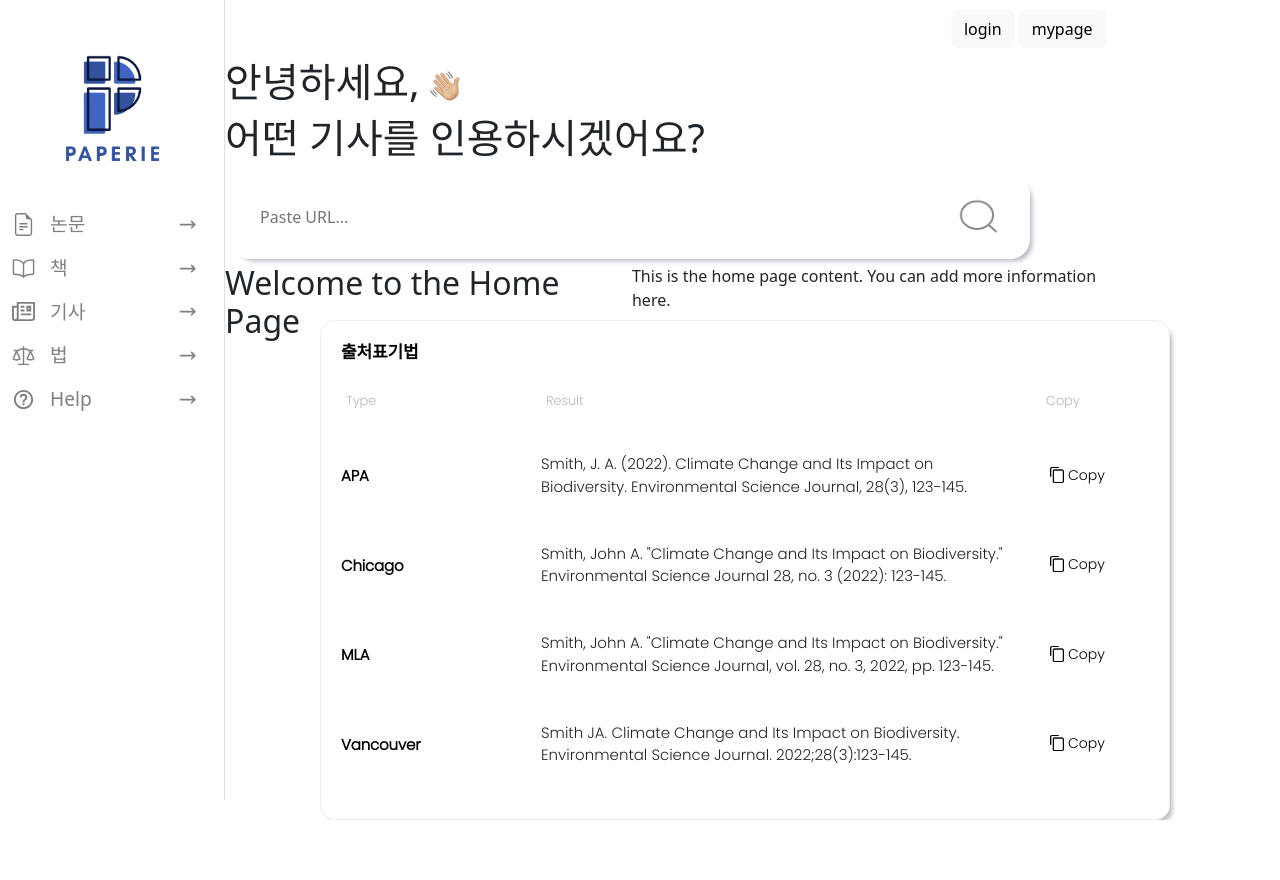
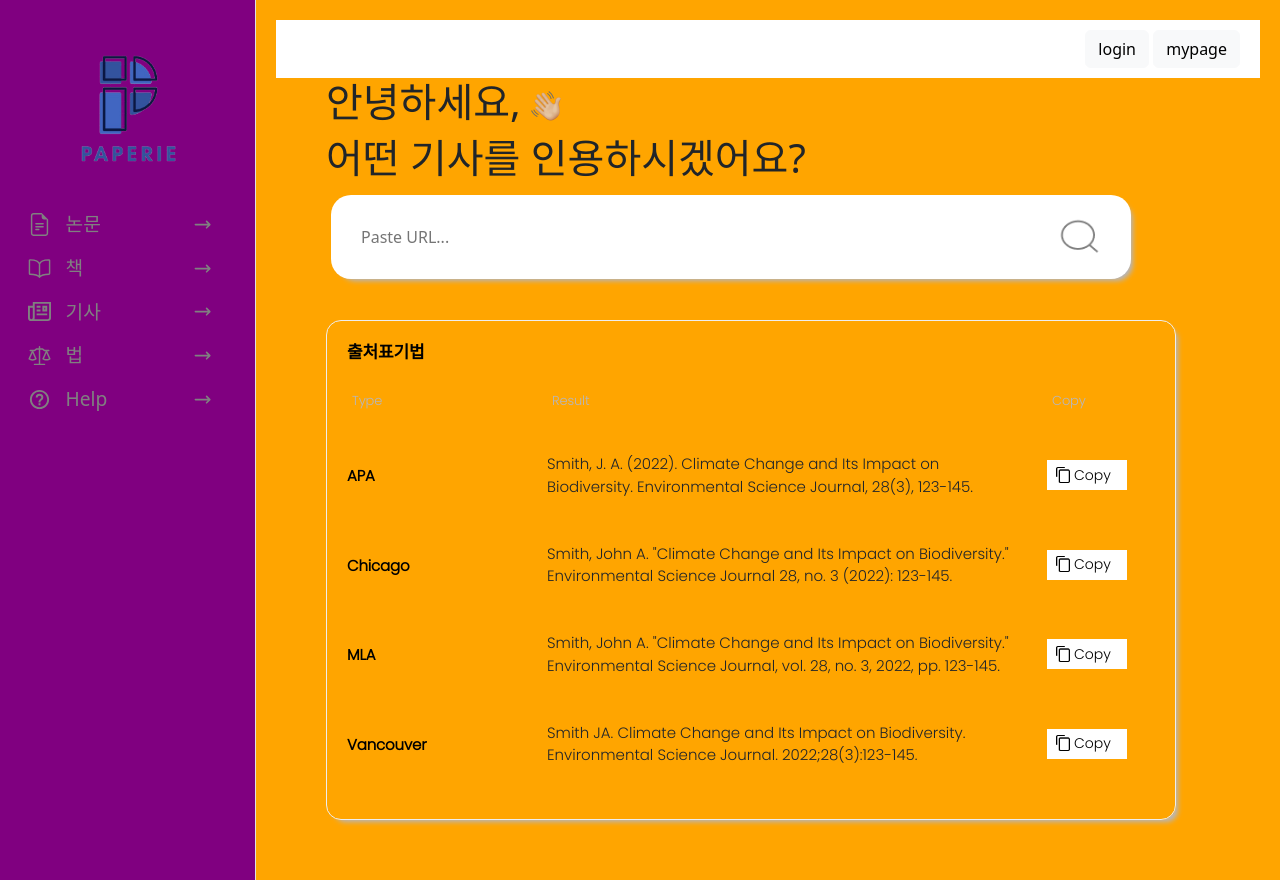
Before and after one commit to uujeongLee/paperie-front, a React (Create React App) app: page / in a window 1280 px wide. Before the commit the page ends 820 px from the top, so only its background shows below. Built offline with nearby package versions, Linux system fonts and the light colour scheme.

Commit message:
레이아웃 수정
app.js에서 reference 컴포넌트와 search 컴포넌트의 container를 생성하여 왼쪽 마진을 설정. 보기 쉽게 하기 위해서 배경색을 사이드바는 보라색, 나머지는 주황색으로 임의로 설정

```diff
--- a/src/App.js
+++ b/src/App.js
@@ -2,17 +2,13 @@
 
 import React from "react";
 import styled from "styled-components";
-import { BrowserRouter, Switch, Route } from "react-router-dom";
+import { BrowserRouter } from "react-router-dom";
 import Sidebar from "./components/Sidebar";
-import Home from "./pages/Home";
-import MyList from "./pages/MyList";
 import TopBar from "./components/TopBar";
-import Hello from "./components/Hello"; //Hello 컴포넌트를 가져오도록 수정
-import References from "./components/References"; //테이블
 import Search from "./components/search";
+import References from "./components/References";
 
-
-import 'bootstrap/dist/css/bootstrap.min.css'; //부트스트랩 import
+import 'bootstrap/dist/css/bootstrap.min.css'; // 부트스트랩 임포트
 
 const AppContainer = styled.div`
   display: flex;
@@ -20,34 +16,44 @@ const AppContainer = styled.div`
 `;
 
 const SidebarContainer = styled.div`
-  width: 100%;
+  width: 20%;
+  background-color: purple;
 `;
 
 const ContentContainer = styled.div`
   flex: 1;
   display: flex;
   flex-direction: column;
+  background-color: orange;
+  padding: 20px;
+`;
+
+const SearchContainer = styled.div`
+  margin-left: 50px; /* 필요에 따라 여백 조절 */
+  flex-direction: column;
+`;
+
+const ReferencesContainer = styled.div`
+  margin-left: 50px; /* 필요에 따라 여백 조절 */
 `;
 
 class App extends React.Component {
   render() {
     return (
       <BrowserRouter>
-        <AppContainer>
-
           <Sidebar />
-
           <ContentContainer>
             <TopBar />
-            <Search/>
-            <References />
-            <Switch>
+            <SearchContainer><Search/></SearchContainer>
+
+            <ReferencesContainer><References /></ReferencesContainer>
+            {/*<References />
+              <Switch>
               <Route exact path="/" component={Home} />
               <Route path="/mylist" component={MyList} />
-              {/* 추가적인 Route들을 필요에 따라 설정 */}
-            </Switch>
+             추가적인 Route들을 필요에 따라 설정
+            </Switch> */}
           </ContentContainer>
-        </AppContainer>
       </BrowserRouter>
     );
   }
@@ -69,53 +75,44 @@ export default App;
 
 
 
-
-
-// // src/App.js
-
 // import React from "react";
 // import styled from "styled-components";
 // import { BrowserRouter, Switch, Route } from "react-router-dom";
-// import Header from "./components/Header";
-// import TopBar from "./components/TopBar";
-// import yujeong from "./components/Yujeong";
-
 // import Sidebar from "./components/Sidebar";
 // import Home from "./pages/Home";
 // import MyList from "./pages/MyList";
-// import LikedList from "./pages/LikedList.js";
-// import Setting from "./pages/Setting";
+// import TopBar from "./components/TopBar";
+// import References from "./components/References"; //테이블
+// import Search from "./components/search";
+// import 'bootstrap/dist/css/bootstrap.min.css'; //부트스트랩 import
 
-// const AppContainer = styled.div`
-//   display: flex;
-//   flex-direction: column; /* 컨텐츠를 세로로 배열하기 위해 */
-//   height: 100vh;
+
+// const SidebarContainer = styled.div`
+//   width: 100%;
 // `;
 
-// const Center = styled.div`
-//   flex: 1; /* Center가 남은 공간을 모두 차지하도록 설정 */
+// const ContentContainer = styled.div`
+//   flex: 1;
 //   display: flex;
+//   flex-direction: column;
 // `;
 
 // class App extends React.Component {
 //   render() {
 //     return (
 //       <BrowserRouter>
-//         <AppContainer>
-//           <Header />
-
-//           <Center>
-//             <Sidebar />
-//             <p>안뇽 나는 유정이야</p>
-//             <yujeong />
-//             <Switch>
+//           <Sidebar />
+//           <ContentContainer>
+//             <TopBar />
+//             <Search/>
+//             <References />
+//             {/*<References />
+//               <Switch>
 //               <Route exact path="/" component={Home} />
 //               <Route path="/mylist" component={MyList} />
-//               {/* <Route path="/likedlist" component={LikedList} />
-//               <Route path="/setting" component={Setting} /> */}
-//             </Switch>
-//           </Center>
-//         </AppContainer>
+//              추가적인 Route들을 필요에 따라 설정
+//             </Switch> */}
+//           </ContentContainer>
 //       </BrowserRouter>
 //     );
 //   }
@@ -124,62 +121,26 @@ export default App;
 // export default App;
 
 
-
-
-
-
-
-
-
-
-
-
-
-
-
-
-
-
-// // src/App.js
-
-// import React from "react";
-// import styled from "styled-components";
-// import { BrowserRouter, Switch, Route } from "react-router-dom";
-// import Sidebar from "./components/Sidebar";
-// import Home from "./pages/Home";
-// import MyList from "./pages/MyList";
-// import TopBar from "./components/TopBar";
-
 // const AppContainer = styled.div`
 //   display: flex;
-//   flex-direction: column;
 //   height: 100vh;
 // `;
 
-// const Center = styled.div`
-//   display: flex;
-//   flex: 1;
-// `;
 
-// class App extends React.Component {
-//   render() {
-//     return (
-//       <BrowserRouter>
-//         <AppContainer>
-//           <TopBar />
-//           <Center>
+// <BrowserRouter>
+// <AppContainer>
 
-//             <Sidebar />
-//             <p>하이</p>
-//             <Switch>
-//               <Route exact path="/" component={Home} />
-//               <Route path="/members" component={MyList} />
-//             </Switch>
-//           </Center>
-//         </AppContainer>
-//       </BrowserRouter>
-//     );
-//   }
-// }
+//   <Sidebar />
 
-// export default App;
+//   <ContentContainer>
+//     <TopBar />
+//     <Search/>
+//     {/*<References />
+//       <Switch>
+//       <Route exact path="/" component={Home} />
+//       <Route path="/mylist" component={MyList} />
+//      추가적인 Route들을 필요에 따라 설정
+//     </Switch> */}
+//   </ContentContainer>
+// </AppContainer>
+// </BrowserRouter>
--- a/src/components/Sidebar.js
+++ b/src/components/Sidebar.js
@@ -16,12 +16,25 @@ import { GoLaw } from "react-icons/go";
 import { BiHelpCircle } from "react-icons/bi";
 import { IoBookOutline } from "react-icons/io5";
 
+
+// const Side = styled.div`
+//   display: flex;
+//   border-right: 1px solid #e0e0e0;
+//   flex-direction: column;
+//   align-items: center;
+//   width: 20%;
+//   height: 120vh; /* 화면 전체 높이로 설정 */
+//   margin-right : 10%
+// `;
 const Side = styled.div`
   display: flex;
   border-right: 1px solid #e0e0e0;
   flex-direction: column;
   align-items: center;
   width: 20%;
+  height: 110vh; /* 화면 전체 높이로 설정 */
+  //margin-right: 10%;
+  background-color: purple; /* 배경색을 여기에 지정하세요 */
 `;
 
 const Logo = styled.img`
--- a/src/components/table.css
+++ b/src/components/table.css
@@ -16,7 +16,6 @@ body {
     box-shadow: 5px 5px 5px -3px #B5B7C0;
     position: absolute;
     top: 40%;
-    left: 25%;
 
 }
 
```
